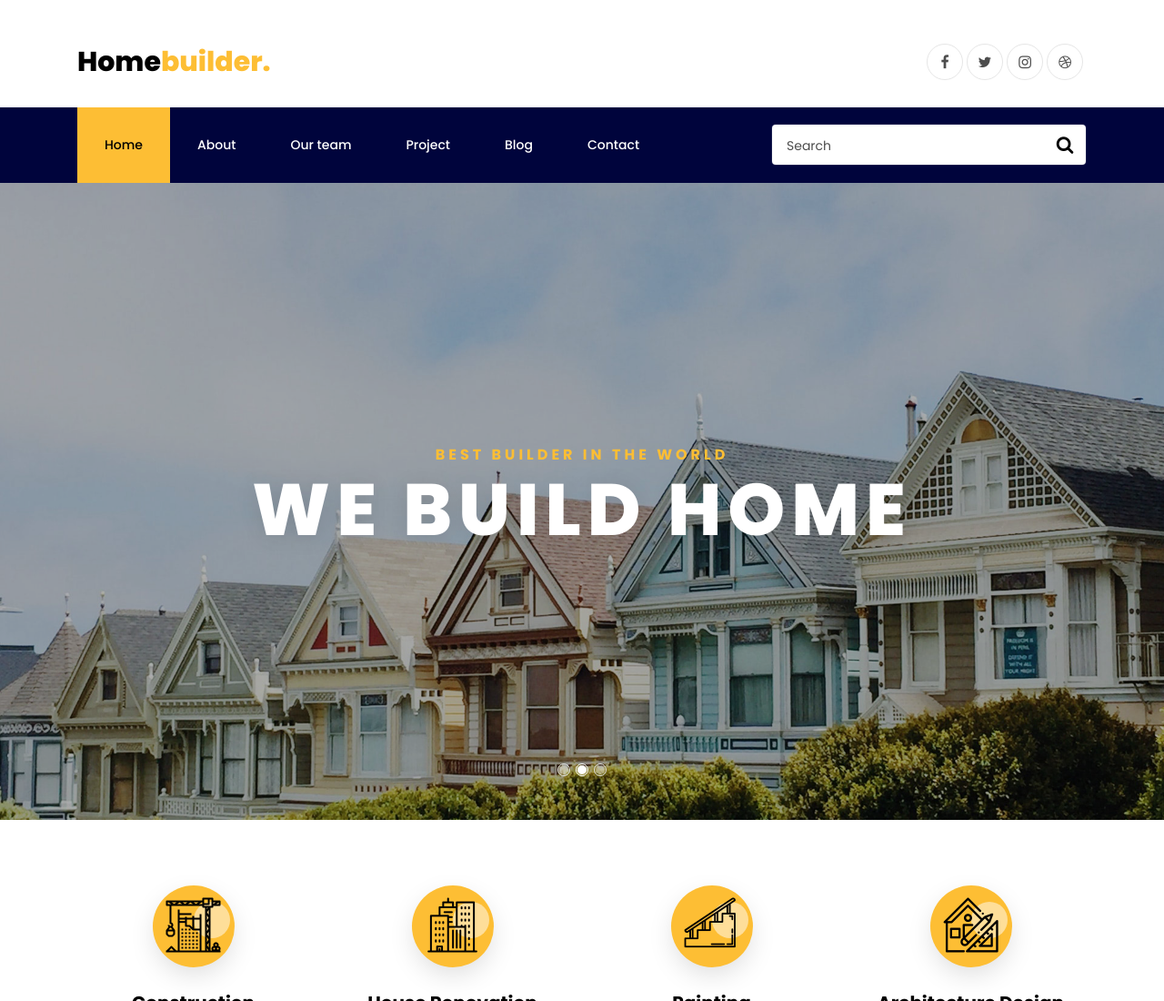
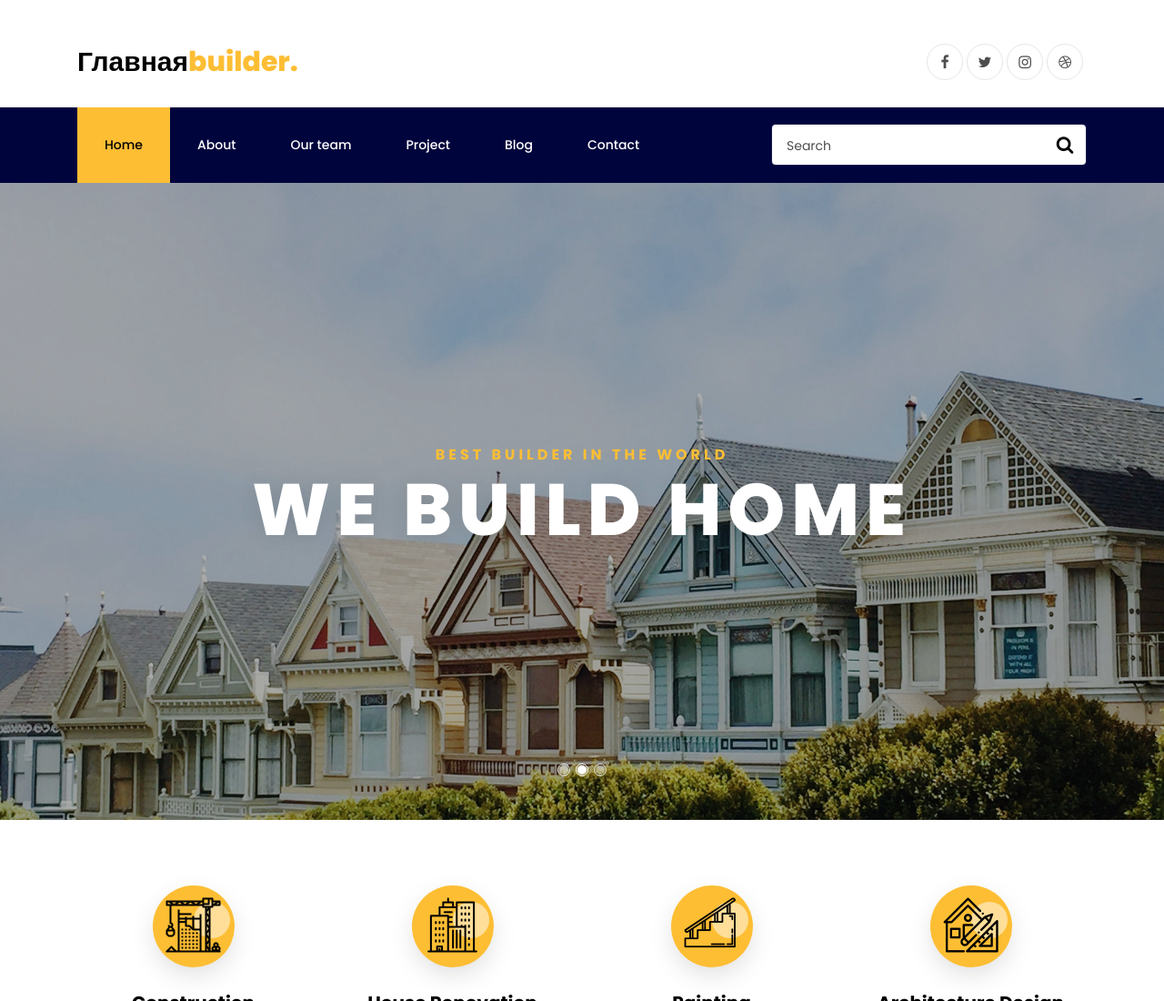
Before and after one commit to ediknar/r10, a plain HTML site: page index.html in a window 1280 px wide. Shown: the top 1100 px of the page at 91% size. Drawn offline with Linux system fonts and the light colour scheme; some packages are replaced by stand-ins of ours; no server answers; files whose address does not match are found by name.

Commit message:
Update index.html

```diff
--- a/index.html
+++ b/index.html
@@ -26,7 +26,7 @@
     <div class="container pt-5">
 			<div class="row justify-content-between">
 				<div class="col">
-					<a class="navbar-brand" href="index.html">Home<span>builder.</span></a>
+					<a class="navbar-brand" href="index.html">Главная<span>builder.</span></a>
 				</div>
 				<div class="col d-flex justify-content-end">
 					<div class="social-media">
```
